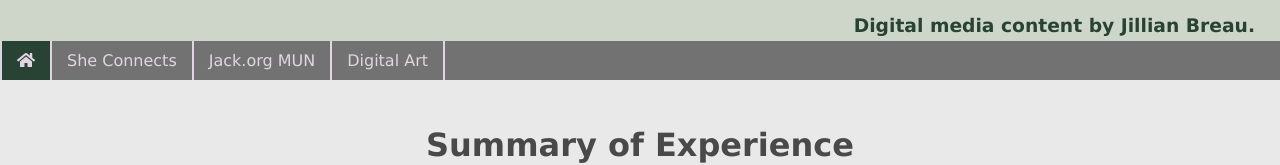
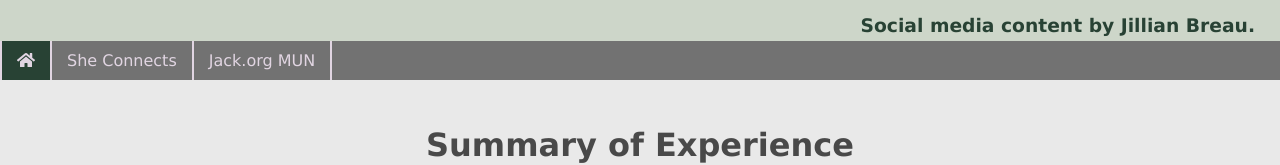
Before and after one commit to jillBreau/SocialMediaContent, a React (Create React App) app: page / in a window 1280 px wide. Shown: the top 165 px of the page. Built offline with nearby package versions, Linux system fonts and the light colour scheme.

Commit message:
Remove Digital Art page

```diff
--- a/src/App.js
+++ b/src/App.js
@@ -23,7 +23,7 @@ class App extends React.Component {
         <div >
           <div id="header">
               <div id="banner">
-                  <h3 id="bannerText">Digital media content by Jillian Breau.</h3>
+                  <h3 id="bannerText">Social media content by Jillian Breau.</h3>
               </div>
               <div id="navBar">
                   <div id="navBarContent">
@@ -38,9 +38,9 @@ class App extends React.Component {
                           <NavLink activeClassName="activeLink" exact to="/JackOrgMUN">
                             <button className="navBarButton" id="JackOrgMUNButton">Jack.org MUN</button>
                           </NavLink>
-                          <NavLink activeClassName="activeLink" exact to="/DigitalArt">
+                          {/* <NavLink activeClassName="activeLink" exact to="/DigitalArt">
                             <button className="navBarButton" id="DigitalArtButton">Digital Art</button>
-                          </NavLink>
+                          </NavLink> */}
                         </nav>
                       </div>
                   </div>
```
